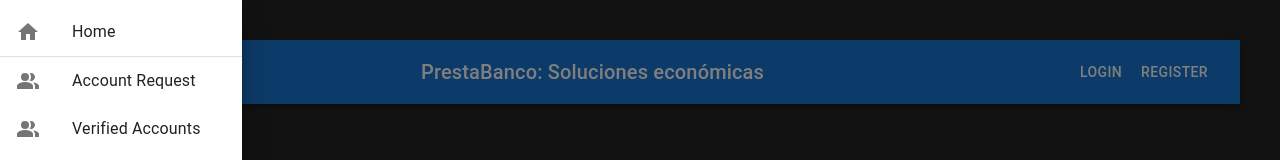
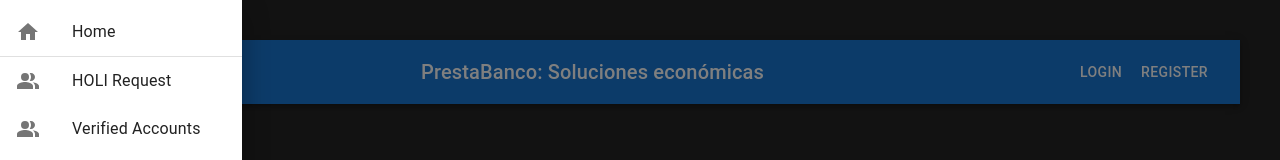
Before and after one commit to CesarRodriguezPardo/tingeso_lab1, a React (Vite) app in the folder front/: page / in a window 1280 px wide. Both pictures are taken after a click on the button "menu". Shown: the top 160 px of the page. Built offline with nearby package versions, Linux system fonts and the light colour scheme.

Commit message:
Cambio sidemenu

```diff
--- a/front/src/components/Sidemenu.jsx
+++ b/front/src/components/Sidemenu.jsx
@@ -34,7 +34,7 @@ export default function Sidemenu({ open, toggleDrawer }) {
           <ListItemIcon>
             <PeopleAltIcon />
           </ListItemIcon>
-          <ListItemText primary="Account Request" />
+          <ListItemText primary="HOLI Request" />
         </ListItemButton>
 
         <ListItemButton onClick={() => navigate("/user/verifieduserlist")}>
```
